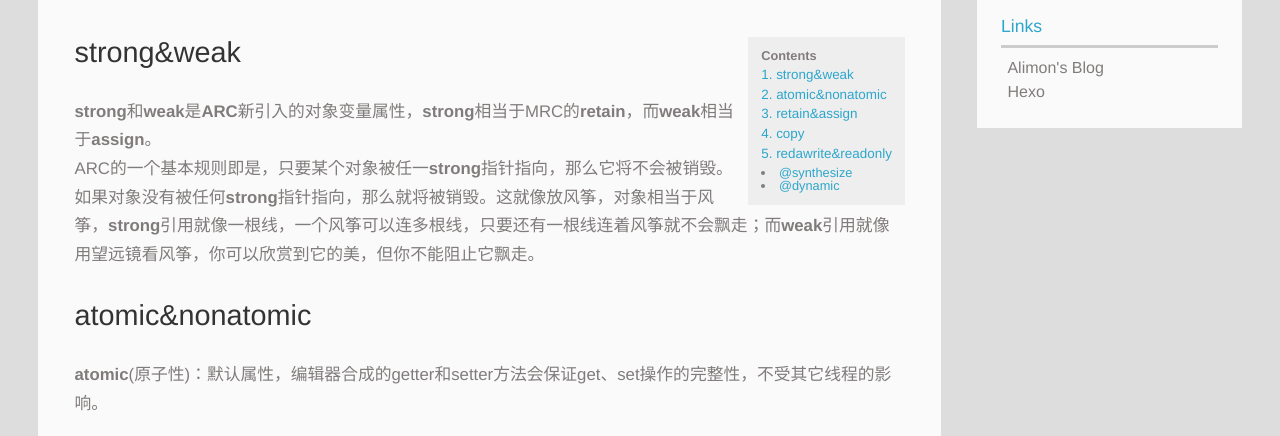
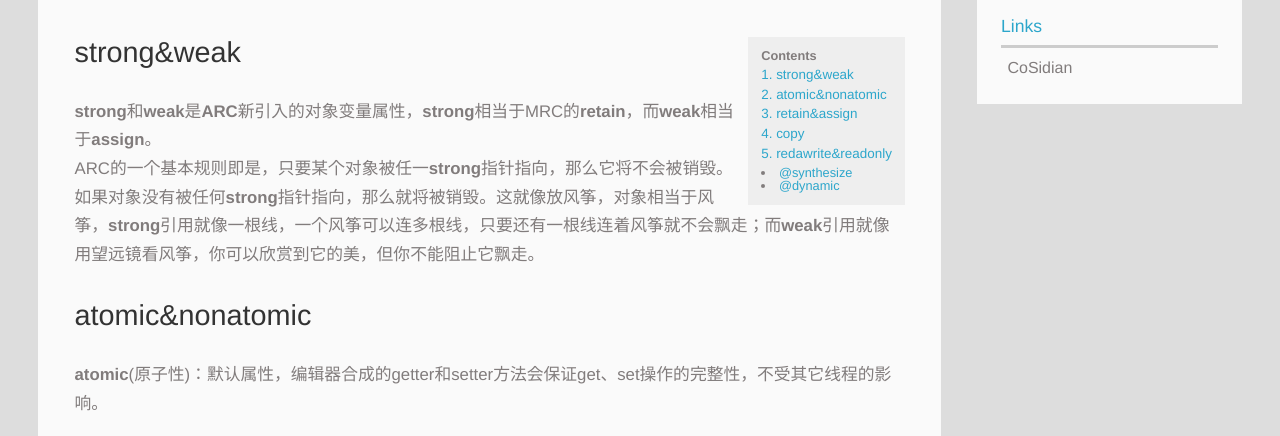
Before and after one commit to LAgagggggg/LAgagggggg.github.io, a plain HTML site: page 2017/11/12/property的几种属性/index.html in a window 1280 px wide. Shown: the part 329-765 px from the top of the page. Drawn offline with Linux system fonts and the light colour scheme; a script that the page names is missing.

Commit message:
Site updated: 2018-04-08 19:10:58

```diff
--- a/2017/11/12/property的几种属性/index.html
+++ b/2017/11/12/property的几种属性/index.html
@@ -175,8 +175,7 @@
   <div class="linkslist">
   <p class="asidetitle">Links</p>
     <ul>
-      <li><a href="http://yangjian.me" target="_blank" title="YangJian">Alimon's Blog</a></li>
-      <li><a href="http://hexo.io" target="_blank" title="Hexo">Hexo</a></li>
+      <li><a href="http://blog.codedragon.tech" target="_blank" title="CoSidian">CoSidian</a></li>
     </ul>
 </div>
 
```
Also changed, not shown: 2018/01/11/iOSRE常用指令/index.html (+1 -2 lines), index.html (+1 -2 lines).
